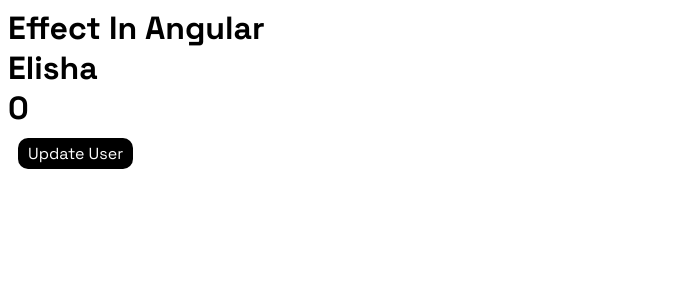
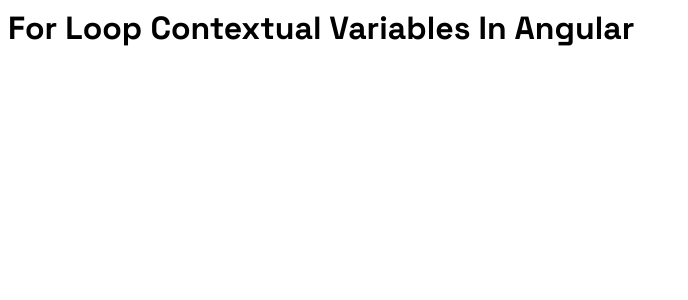
Before and after one commit to elishabhatti/angular-app, an Angular app: page / in a window 1280 px wide. Shown: the top 300 px of the page, without its empty margins (0-688 px from the left). Built offline with nearby package versions, Linux system fonts and the light colour scheme.

Commit message:
for loop contextual variables in angular

```diff
--- a/src/app/app.html
+++ b/src/app/app.html
@@ -1,8 +1,30 @@
-<h1>Effect In Angular</h1>
-<h1>{{username()}}</h1>
-<h1>{{count()}} </h1>
-<button (click)="toggleValue()">Update User</button>
-@if(displayHeading) {
+<h1>For Loop Contextual Variables In Angular</h1>
+@for(user of users; track user; let i = $index) {
 
-<h1>Page Heading</h1>
+<!-- <h4>{{$last}}</h4> -->
+<!-- <h4>{{$first}}</h4> -->
+<!-- @if($first) {
+    <h1>This is our {{i + 1}} user and name is {{user}}</h1>
+
+<h1 style="color: red">This is our {{i + 1}} user and name is {{user}}</h1>
+} -->
+
+<!-- @if($last) {
+<h1 style="color: red">This is our {{i + 1}} user and name is {{user}}</h1>
+} -->
+
+<!-- @if($odd) {
+<h1 style="color: red">This is our {{i}} user and name is {{user}}</h1>
+
+} @if($even) {
+<h1 style="color: green">This is our {{i}} user and name is {{user}}</h1>
+
 }
+-->
+
+<!-- <h1>{{$count}}</h1> -->
+
+}
+ <!-- @empty() {
+<h1>No Record</h1>
+} -->
--- a/src/app/app.ts
+++ b/src/app/app.ts
@@ -7,24 +7,6 @@ import { Component, effect, signal } from '@angular/core';
   styleUrl: './app.css',
 })
 export class App {
-  username = signal('Elisha');
-  count = signal(0);
-  displayHeading: boolean = false;
-
-  constructor() {
-    effect(() => {
-      if (this.count() == 2) {
-        this.displayHeading = true;
-        setTimeout(() => {
-          this.displayHeading = false;
-        }, 2000);
-      } else {
-        this.displayHeading = false;
-      }
-    });
-  }
-  toggleValue() {
-    this.displayHeading = !this.displayHeading;
-    this.count.set(this.count() + 1);
-  }
+  users = ['Elisha', 'Sam', 'Bruce', 'Smith', 'Ryan', 'Jameel', 'Noman'];
+  // users = [];
 }
```
